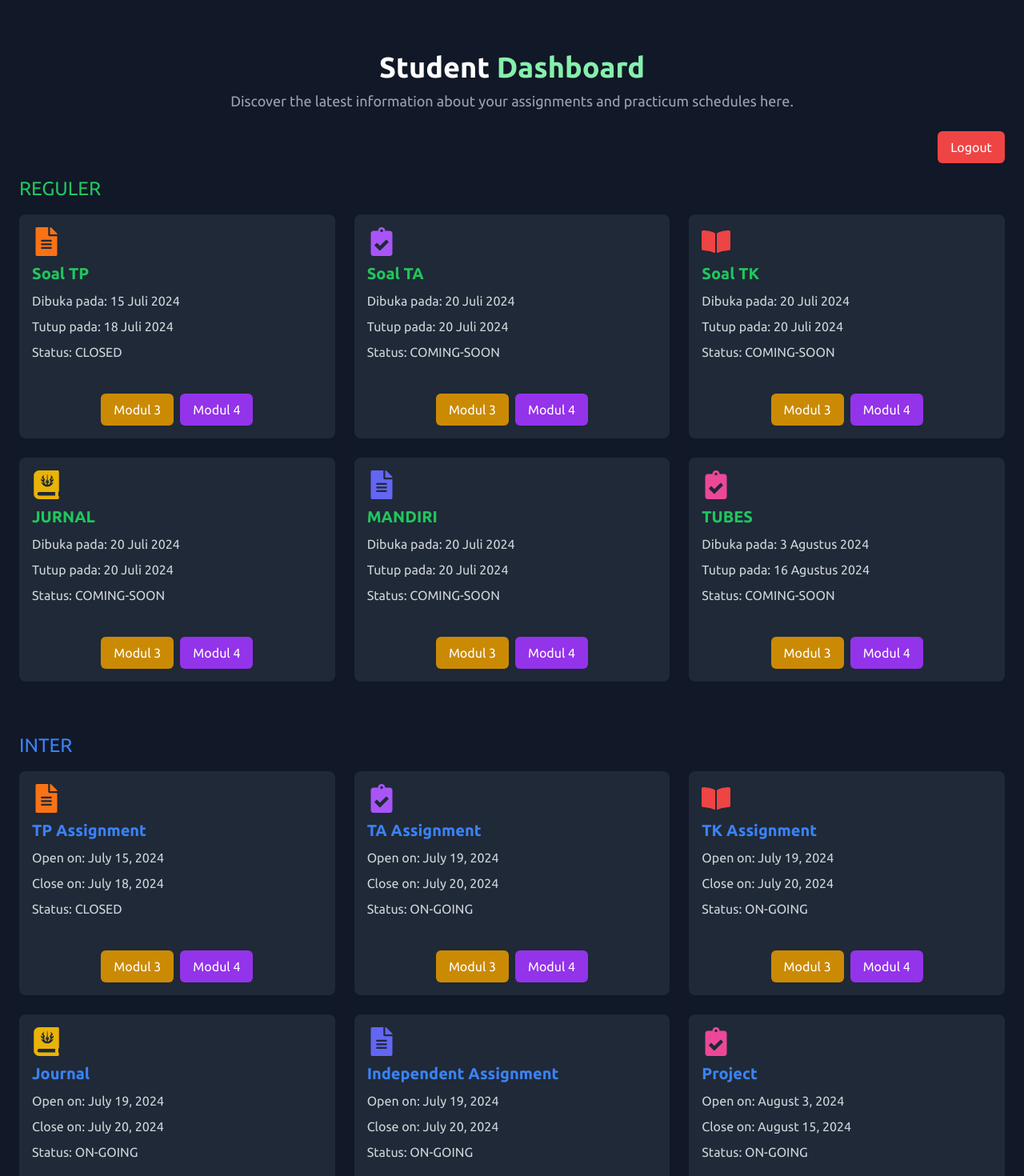
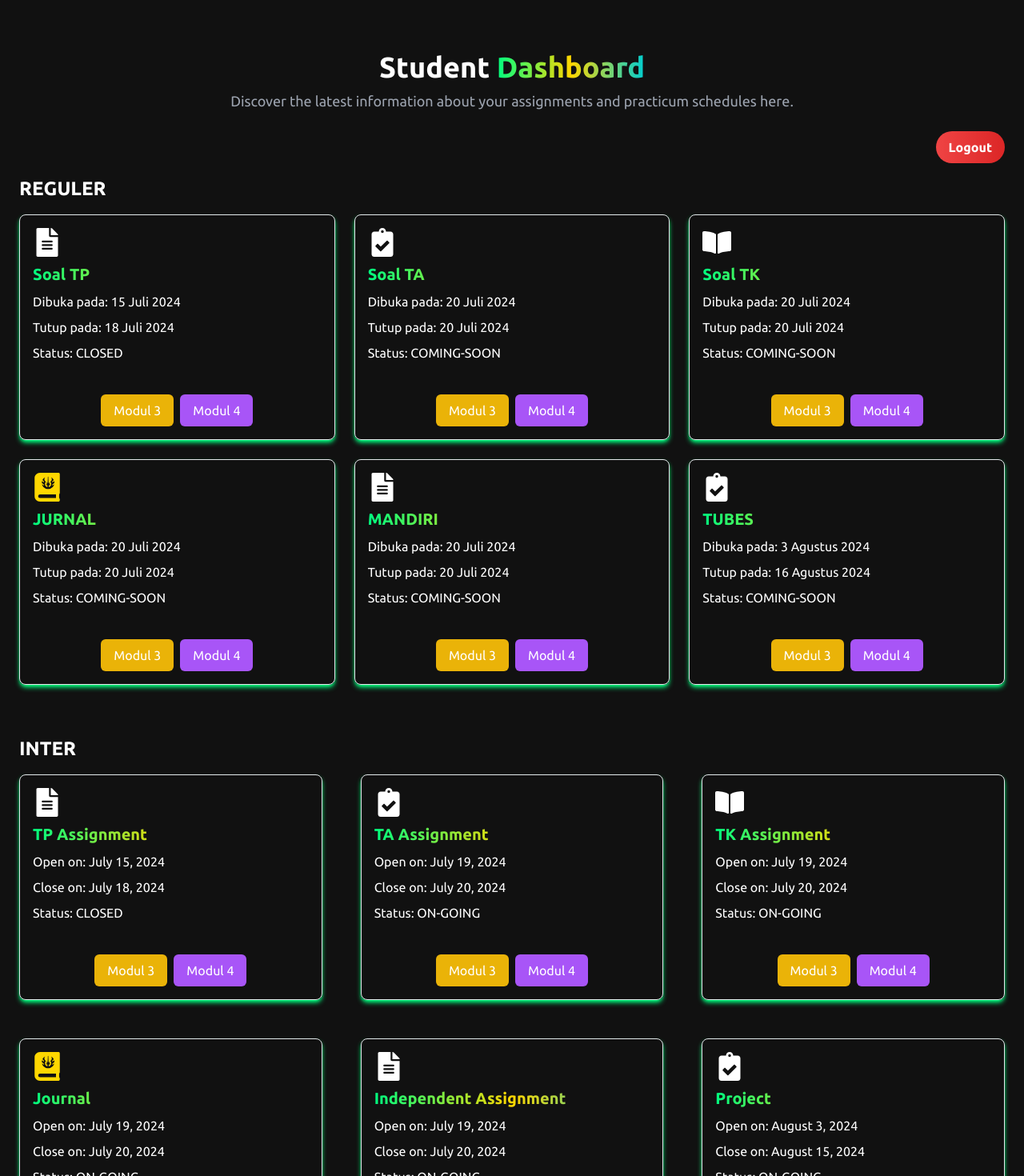
Before and after one commit to Alizaaaja4/daskomantara, a React (Vite) app: page /praktikan in a window 1280 px wide. Shown: the top 1470 px of the page at 80% size. Built offline with nearby package versions, Linux system fonts and the light colour scheme.

Commit message:
upgrade theme default

```diff
--- a/src/App.css
+++ b/src/App.css
@@ -0,0 +1,23 @@
+/* src/styles.css */
+.text-gradient {
+    background: linear-gradient(to right, #00FF7F, #FFD700, #00CED1);
+    -webkit-background-clip: text;
+    -webkit-text-fill-color: transparent;
+  }
+
+.btn-gradient {
+    background: linear-gradient(to right, #00FF7F, #00CED1);
+    color: #111111; /* Warna teks */
+  }
+
+.btn-gradient:hover {
+    background: linear-gradient(to right, #00CED1, #006400);
+  }
+
+.card-zoom {
+    transition: transform 0.3s ease;
+  }
+
+.card-zoom:hover {
+    transform: scale(1.05); /* Scale the card slightly on hover */
+  }
--- a/src/components/FooterDash.jsx
+++ b/src/components/FooterDash.jsx
@@ -4,11 +4,11 @@ import { FaSmile } from 'react-icons/fa';
 
 const Footer = () => {
   return (
-    <footer className="bg-gray-900 text-gray-300 py-8 mt-10">
+    <footer className="bg-forest-background text-white py-8 mt-20">
       <div className="max-w-5xl mx-auto px-4">
         <div className="flex flex-col items-center text-center">
-          <h3 className="text-xl font-bold mb-4 text-green-300">Semangat Mengerjakan Tugas!</h3>
-          <p className="text-lg mb-6 animate-bounce">Tetap semangat, terus belajar, dan jangan pernah menyerah! <FaSmile className="inline ml-2 text-green-300" /></p>
+          <h3 className="text-xl font-bold mb-4 text-forest-yellow">Semangat Mengerjakan Tugas!</h3>
+          <p className="text-lg mb-6 animate-bounce">Tetap semangat, terus belajar, dan jangan pernah menyerah! <FaSmile className="inline ml-2 text-forest-yellow" /></p>
           <p className="mb-2">Praktikum Antara Daskom</p>
           <p>&copy; {new Date().getFullYear()} Praktikum Antara Daskom. All rights reserved.</p>
         </div>
--- a/src/components/Login.jsx
+++ b/src/components/Login.jsx
@@ -1,4 +1,4 @@
-import React, { useState } from 'react';
+import { useState } from 'react';
 import { useNavigate } from 'react-router-dom';
 
 const LoginPage = () => {
@@ -25,9 +25,9 @@ const LoginPage = () => {
   };
 
   return (
-    <div className="min-h-screen flex items-center justify-center bg-gray-900 p-10">
-      <div className="bg-gray-800 p-6 rounded-lg  w-full max-w-md shadow-md shadow-green-300">
-        <h2 className="text-2xl font-bold mb-6 text-center text-green-300">Login</h2>
+    <div className="min-h-screen flex items-center justify-center bg-forest-background p-10">
+      <div className="p-6 rounded-lg w-full max-w-md shadow-lg shadow-forest-light-green">
+        <h2 className="text-2xl font-bold mb-6 text-center text-gradient">Login</h2>
         {error && <p className="text-red-500 text-center mb-4">{error}</p>}
         <form onSubmit={handleSubmit}>
           <div className="mb-4">
@@ -55,7 +55,7 @@ const LoginPage = () => {
           <div className="flex justify-center">
             <button
               type="submit"
-              className="px-4 py-2 bg-green-500 text-white rounded-md hover:bg-green-700"
+              className="btn-gradient font-bold py-2 px-4 rounded-full"
             >
               Login
             </button>
--- a/src/index.css
+++ b/src/index.css
@@ -1,13 +1,11 @@
-/* src/index.css */
 @import url('https://fonts.googleapis.com/css2?family=Ubuntu:ital,wght@0,300;0,400;0,500;0,700;1,300;1,400;1,500;1,700&display=swap');
 
 @tailwind base;
 @tailwind components;
 @tailwind utilities;
+@import './App.css';
 
 body {
-  @apply bg-gray-900; /* Gunakan ini untuk abu-abu muda */
-  /* atau bg-white jika Anda lebih suka latar belakang putih */
-  /* atau bg-green-50 untuk hijau sangat muda */
+  @apply bg-forest-background; /* Menggunakan warna kustom untuk latar belakang */
   font-family: 'Ubuntu', sans-serif;
 }
--- a/src/pages/Dashboard.jsx
+++ b/src/pages/Dashboard.jsx
@@ -1,4 +1,3 @@
-// import React from 'react';
 import { useNavigate, Link } from 'react-router-dom';
 import { FaFileAlt, FaJournalWhills, FaClipboardCheck, FaBookOpen } from 'react-icons/fa';
 import { DASHBOARD_DATA_REG, DASHBOARD_DATA_INTER } from '../constants/Database';
@@ -17,57 +16,57 @@ const Dashboard = () => {
     switch (title) {
       case "Soal TP":
       case "TP Assignment":
-        return <FaFileAlt className="text-4xl mb-2 text-orange-500" />;
+        return <FaFileAlt className="text-4xl mb-2 text-forest-orange" />;
       case "Soal TA":
       case "TA Assignment":
-        return <FaClipboardCheck className="text-4xl mb-2 text-purple-500" />;
+        return <FaClipboardCheck className="text-4xl mb-2 text-forest-purple" />;
       case "Soal TK":
       case "TK Assignment":
-        return <FaBookOpen className="text-4xl mb-2 text-red-500" />;
+        return <FaBookOpen className="text-4xl mb-2 text-forest-red" />;
       case "JURNAL":
       case "Journal":
-        return <FaJournalWhills className="text-4xl mb-2 text-yellow-500" />;
+        return <FaJournalWhills className="text-4xl mb-2 text-forest-yellow" />;
       case "MANDIRI":
       case "Independent Assignment":
-        return <FaFileAlt className="text-4xl mb-2 text-indigo-500" />;
+        return <FaFileAlt className="text-4xl mb-2 text-forest-indigo" />;
       case "TUBES":
       case "Project":
-        return <FaClipboardCheck className="text-4xl mb-2 text-pink-500" />;
+        return <FaClipboardCheck className="text-4xl mb-2 text-forest-pink" />;
       default:
         return null;
     }
   };
 
-
   return (
-    <div className="min-h-screen mt-10 bg-gray-900 text-white p-6">
-      <h1 className="text-4xl font-bold mb-2 text-center">Student <span className='text-green-300'>Dashboard</span></h1>
+    <div className="min-h-screen mt-10 bg-forest-background text-white p-6">
+      <h1 className="text-4xl font-bold mb-2 text-center">Student <span className='text-gradient'>Dashboard</span></h1>
       <p className="text-center text-lg text-gray-400 mb-6">
         Discover the latest information about your assignments and practicum schedules here.
       </p>
       <div className="flex justify-end mb-4">
         <button
           onClick={handleLogout}
-          className="bg-red-500 text-white py-2 px-4 rounded-md hover:bg-red-700"
+          className="bg-gradient-to-r from-red-500 to-red-600 text-white font-bold py-2 px-4 rounded-full hover:from-red-600 hover:to-red-700"
         >
           Logout
         </button>
       </div>
 
-
       <section>
-        <h3 className="text-2xl mb-4 text-green-500">REGULER</h3>
+        <div className="">
+          <h3 className="text-2xl font-bold mb-4 text-white">REGULER</h3>
+        </div>
         <div className="grid grid-cols-1 md:grid-cols-2 lg:grid-cols-3 gap-6">
           {DASHBOARD_DATA_REG.map(({ id, title, openDate, closeDate, status, link1, link2 }) => (
-            <div key={id} className="bg-gray-800 p-4 rounded-lg flex flex-col hover:shadow-md hover:shadow-green-300">
+            <div key={id} className="bg-forest-card border p-4 rounded-lg flex flex-col shadow-md shadow-forest-light-green card-zoom">
               {getIcon(title)}
-              <h2 className="text-xl font-semibold mb-2 text-green-500">{title}</h2>
-              <p className="text-gray-300 mb-2">Dibuka pada: {openDate}</p>
-              <p className="text-gray-300 mb-2">Tutup pada: {closeDate}</p>
-              <p className="text-gray-300 mb-4">Status: {status}</p>
+              <h2 className="text-xl font-semibold mb-2 text-gradient">{title}</h2>
+              <p className="text-forest-light-gray mb-2">Dibuka pada: {openDate}</p>
+              <p className="text-forest-light-gray mb-2">Tutup pada: {closeDate}</p>
+              <p className="text-forest-light-gray mb-4">Status: {status}</p>
               <div className="flex justify-center mt-6">
-                <Link to={link1} className="bg-yellow-600 text-white py-2 px-4 rounded-md text-center hover:bg-yellow-700">Modul 3</Link>
-                <Link to={link2} className="bg-purple-600 text-white py-2 px-4 rounded-md text-center hover:bg-purple-700 ml-2">Modul 4</Link>
+                <Link to={link1} className="bg-yellow-500 text-white py-2 px-4 rounded-md text-center hover:bg-yellow-600">Modul 3</Link>
+                <Link to={link2} className="bg-purple-500 text-white py-2 px-4 rounded-md text-center hover:bg-purple-600 ml-2">Modul 4</Link>
               </div>
             </div>
           ))}
@@ -75,18 +74,20 @@ const Dashboard = () => {
       </section>
 
       <section className="mt-16">
-        <h3 className="text-2xl mb-4 text-blue-500">INTER</h3>
-        <div className="grid grid-cols-1 md:grid-cols-2 lg:grid-cols-3 gap-6">
+        <div className="">
+          <h3 className="text-2xl font-bold mb-4 text-white">INTER</h3>
+        </div>
+        <div className="grid grid-cols-1 md:grid-cols-2 lg:grid-cols-3 gap-12">
           {DASHBOARD_DATA_INTER.map(({ id, title, openDate, closeDate, status, link1, link2 }) => (
-            <div key={id} className="bg-gray-800 p-4 rounded-lg flex flex-col hover:shadow-md hover:shadow-green-300">
+            <div key={id} className="bg-forest-card border p-4 rounded-lg flex flex-col shadow-md shadow-forest-light-green card-zoom">
               {getIcon(title)}
-              <h2 className="text-xl font-semibold mb-2 text-blue-500">{title}</h2>
-              <p className="text-gray-300 mb-2">Open on: {openDate}</p>
-              <p className="text-gray-300 mb-2">Close on: {closeDate}</p>
-              <p className="text-gray-300 mb-4">Status: {status}</p>
+              <h2 className="text-xl font-semibold mb-2 text-gradient">{title}</h2>
+              <p className="text-forest-light-gray mb-2">Open on: {openDate}</p>
+              <p className="text-forest-light-gray mb-2">Close on: {closeDate}</p>
+              <p className="text-forest-light-gray mb-4">Status: {status}</p>
               <div className="flex justify-center mt-6">
-                <Link to={link1} className="bg-yellow-600 text-white py-2 px-4 rounded-md text-center hover:bg-yellow-700">Modul 3</Link>
-                <Link to={link2} className="bg-purple-600 text-white py-2 px-4 rounded-md text-center hover:bg-purple-700 ml-2">Modul 4</Link>
+                <Link to={link1} className="bg-yellow-500 text-white py-2 px-4 rounded-md text-center hover:bg-yellow-600">Modul 3</Link>
+                <Link to={link2} className="bg-purple-500 text-white py-2 px-4 rounded-md text-center hover:bg-purple-600 ml-2">Modul 4</Link>
               </div>
             </div>
           ))}
--- a/tailwind.config.js
+++ b/tailwind.config.js
@@ -7,10 +7,11 @@ export default {
         ubuntu: ['Ubuntu', 'sans-serif'],
       },
       colors: {
-        black: '#000000',
-        white: '#ffffff',
-        greenDark: '#064e3b', // Hijau gelap
-        greenLight: '#6ee7b7', // Hijau terang
+        'forest-light-green': '#00FF7F',
+        'forest-teal': '#00CED1',
+        'forest-dark-green': '#006400',
+        'forest-background': '#111111',
+        'forest-yellow': '#FFD700',
       },
     },
   },
```
Also changed, not shown: src/components/Footer.jsx (+9 -9 lines), src/pages/heroPage.jsx (+6 -6 lines).
